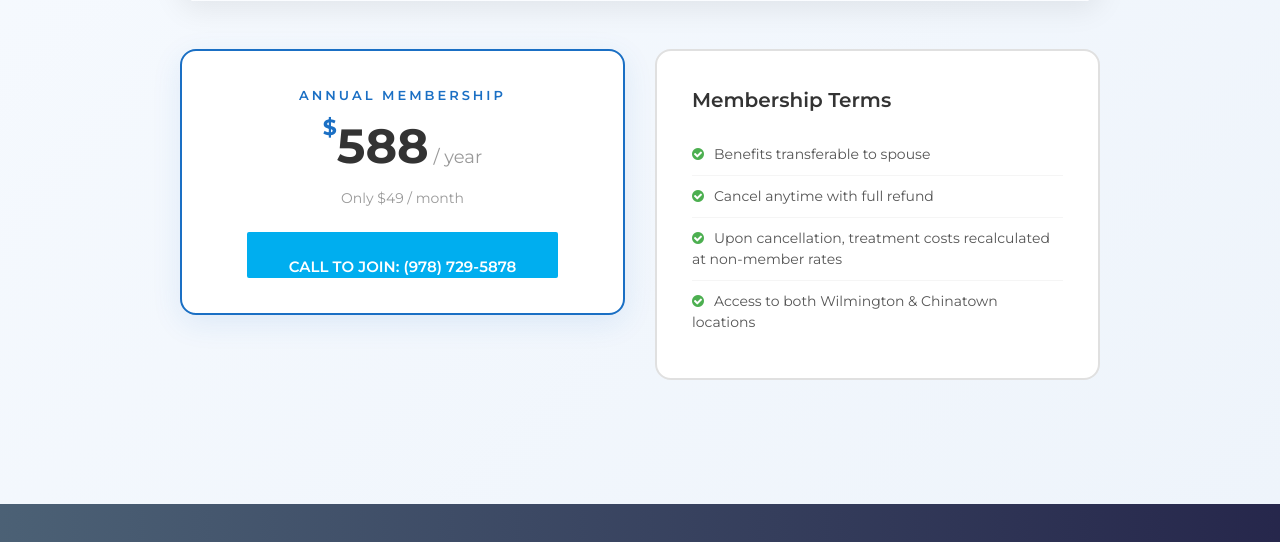
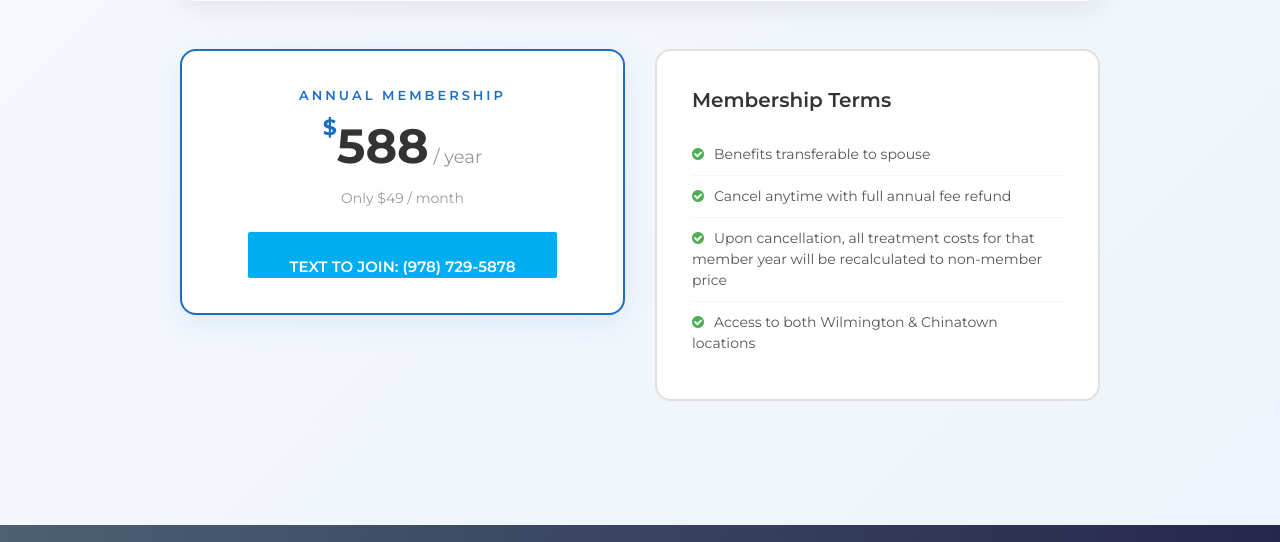
Before and after one commit to GuilinDev/yana-clinic, a Django app: page / in a window 1280 px wide. Shown: the part 4651-5193 px from the top of the page. Run offline with Django 5.2, Linux system fonts and the light colour scheme; some libraries are stand-ins or nearby versions.

Commit message:
Update Membership terms and change Call to Text to Join
Co-Authored-By: Claude Opus 4.6 <noreply@anthropic.com>

```diff
--- a/website/templates/home.html
+++ b/website/templates/home.html
@@ -710,7 +710,7 @@
                     <div style="font-size: 13px; text-transform: uppercase; letter-spacing: 3px; color: #1a6fc4; margin-bottom: 8px; font-weight: 600;">Annual Membership</div>
                     <h3 style="font-size: 48px; color: #333; margin-bottom: 5px; font-weight: 700;"><span style="font-size: 22px; vertical-align: top; color: #1a6fc4;">$</span>588<span style="font-size: 18px; color: #999; font-weight: 400;"> / year</span></h3>
                     <p style="color: #999; font-size: 14px; margin-bottom: 20px;">Only $49 / month</p>
-                    <a href="#appointment" class="btn dento-btn" style="padding: 12px 40px; font-size: 15px;">Call to Join: (978) 729-5878</a>
+                    <a href="#appointment" class="btn dento-btn" style="padding: 12px 40px; font-size: 15px;">Text to Join: (978) 729-5878</a>
                 </div>
             </div>
             <div class="col-12 col-md-6 col-lg-5 mb-4">
@@ -721,10 +721,10 @@
                             <i class="fa fa-check-circle" style="color: #4CAF50; margin-right: 10px;"></i>Benefits transferable to spouse
                         </li>
                         <li style="padding: 10px 0; border-bottom: 1px solid #f5f5f5; color: #555; font-size: 14px;">
-                            <i class="fa fa-check-circle" style="color: #4CAF50; margin-right: 10px;"></i>Cancel anytime with full refund
+                            <i class="fa fa-check-circle" style="color: #4CAF50; margin-right: 10px;"></i>Cancel anytime with full annual fee refund
                         </li>
                         <li style="padding: 10px 0; border-bottom: 1px solid #f5f5f5; color: #555; font-size: 14px;">
-                            <i class="fa fa-check-circle" style="color: #4CAF50; margin-right: 10px;"></i>Upon cancellation, treatment costs recalculated at non-member rates
+                            <i class="fa fa-check-circle" style="color: #4CAF50; margin-right: 10px;"></i>Upon cancellation, all treatment costs for that member year will be recalculated to non-member price
                         </li>
                         <li style="padding: 10px 0; color: #555; font-size: 14px;">
                             <i class="fa fa-check-circle" style="color: #4CAF50; margin-right: 10px;"></i>Access to both Wilmington &amp; Chinatown locations
```
